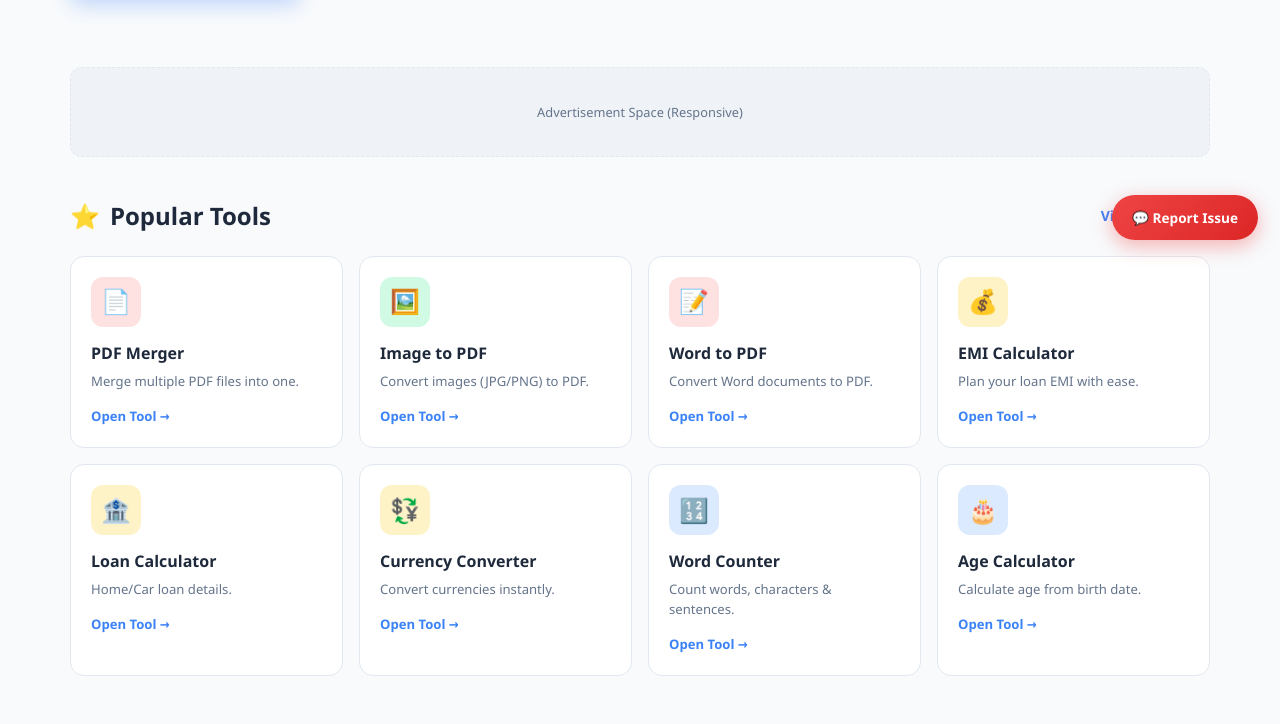
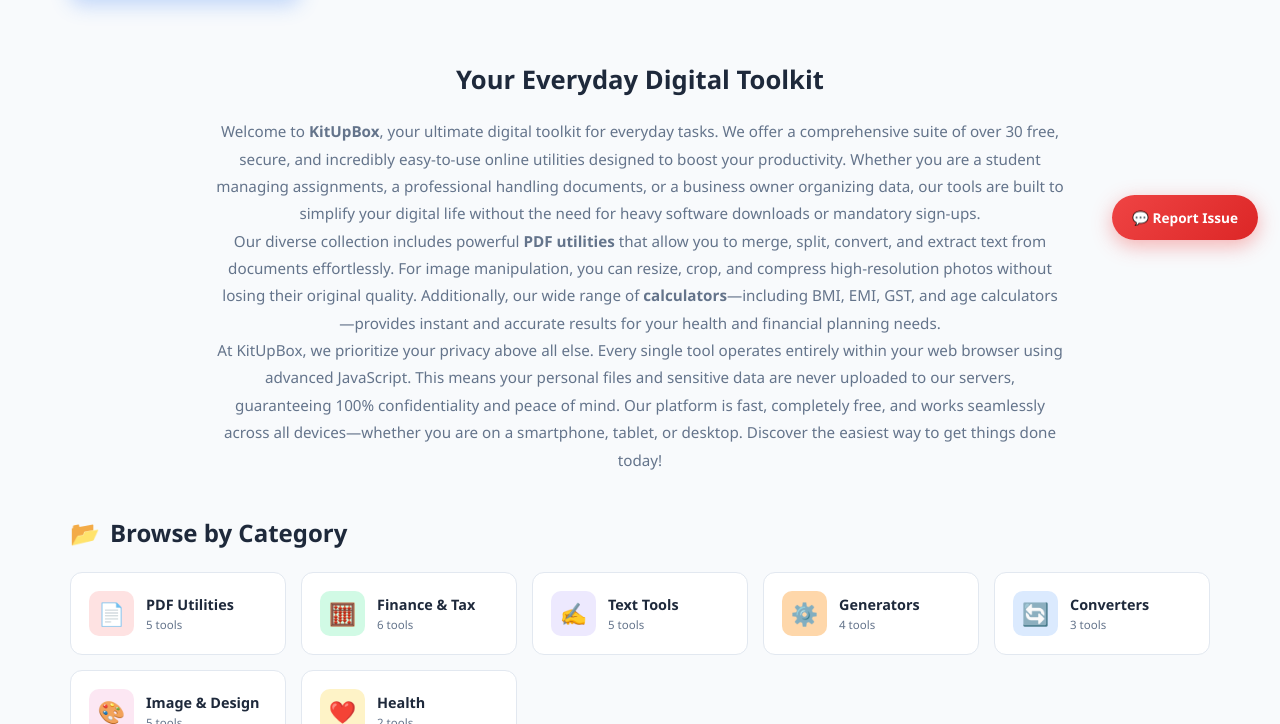
Before and after one commit to dayfunnyvideo-cell/kitupbox, a website: page new-index.html in a window 1280 px wide. Shown: the part 538-1262 px from the top of the page. Drawn offline with nearby package versions, Linux system fonts and the light colour scheme.

Commit message:
Update new-index.html

```diff
--- a/new-index.html
+++ b/new-index.html
@@ -5,7 +5,6 @@
   <meta name="viewport" content="width=device-width, initial-scale=1.0">
   <title>KitUpBox - All-in-One Free Online Tools</title>
   <meta name="description" content="KitUpBox - 30+ Free Online Tools. PDF Merger, Image Compressor, BMI Calculator, QR Generator, EMI Calculator और भी बहुत कुछ।">
-  <meta name="google-site-verification" content="YOUR_VERIFICATION_CODE_HERE" />
 
   <!-- Libraries -->
   <script src="https://cdnjs.cloudflare.com/ajax/libs/pdf-lib/1.17.1/pdf-lib.min.js"></script>
@@ -645,7 +644,7 @@
           <span onclick="rate(5)">★</span>
         </div>
         <div class="rating-info" id="ratingInfo">
-          <strong>4.8</strong> out of 5 (<span data-lang="basedOn">Based on 152 ratings</span>)
+  <span data-lang="basedOn">Rate your experience with our tools!</span>
         </div>
         <div class="rating-thanks" id="ratingThanks" data-lang="thanksRating">
           ✅ Thank you for rating!
@@ -661,7 +660,7 @@
   </section>
 
   <!-- ==================== AD SLOT 1 ==================== -->
-  <div class="ad-slot">
+  <div class="ad-slot" style="display: none;">
     <div class="ad-inner">
       <!-- ADSENSE CODE HERE (Slot 1 - Below Hero) -->
       Advertisement Space (Responsive)
@@ -670,14 +669,17 @@
 
 
 <!-- ==================== POPULAR TOOLS (Top 8) ==================== -->
-<section class="section" id="popular">
-  <div class="section-header">
-    <h3 class="section-title">⭐ <span data-lang="popularTitle">Popular Tools</span></h3>
-    <a class="view-all" onclick="document.getElementById('allTools').scrollIntoView()">
-      <span data-lang="viewAll">View All Tools</span> →
-    </a>
+<!-- SEO Content Section -->
+<section class="section" style="text-align: center; padding-top: 10px; padding-bottom: 20px;">
+  <div style="max-width: 850px; margin: 0 auto; color: var(--text-muted); font-size: 0.95rem; line-height: 1.8;">
+    <h2 style="color: var(--text); font-size: 1.6rem; margin-bottom: 15px;">Your Everyday Digital Toolkit</h2>
+
+    <p>Welcome to <strong>KitUpBox</strong>, your ultimate digital toolkit for everyday tasks. We offer a comprehensive suite of over 30 free, secure, and incredibly easy-to-use online utilities designed to boost your productivity. Whether you are a student managing assignments, a professional handling documents, or a business owner organizing data, our tools are built to simplify your digital life without the need for heavy software downloads or mandatory sign-ups.</p>
+
+    <p>Our diverse collection includes powerful <strong>PDF utilities</strong> that allow you to merge, split, convert, and extract text from documents effortlessly. For image manipulation, you can resize, crop, and compress high-resolution photos without losing their original quality. Additionally, our wide range of <strong>calculators</strong>—including BMI, EMI, GST, and age calculators—provides instant and accurate results for your health and financial planning needs.</p>
+
+    <p>At KitUpBox, we prioritize your privacy above all else. Every single tool operates entirely within your web browser using advanced JavaScript. This means your personal files and sensitive data are never uploaded to our servers, guaranteeing 100% confidentiality and peace of mind. Our platform is fast, completely free, and works seamlessly across all devices—whether you are on a smartphone, tablet, or desktop. Discover the easiest way to get things done today!</p>
   </div>
-  <div class="tools-grid" id="popularGrid"></div>
 </section>
 
 <!-- ==================== CATEGORIES ==================== -->
@@ -740,7 +742,7 @@
 </section>
 
 <!-- ==================== AD SLOT 2 ==================== -->
-<div class="ad-slot">
+<div class="ad-slot" style="display: none;">
   <div class="ad-inner">
     <!-- ADSENSE CODE HERE (Slot 2 - Between Categories and Tools) -->
     Advertisement Space (Responsive)
@@ -756,7 +758,7 @@
 </section>
 
 <!-- ==================== AD SLOT 3 ==================== -->
-<div class="ad-slot">
+  <div class="ad-slot" style="display: none;">
   <div class="ad-inner">
     <!-- ADSENSE CODE HERE (Slot 3 - Before Footer) -->
     Advertisement Space (Responsive)
@@ -792,9 +794,6 @@
     </div>
     <div>
       <h4>Connect</h4>
-      <a href="#">📘 Facebook</a>
-      <a href="#">🐦 Twitter</a>
-      <a href="#">📸 Instagram</a>
     </div>
   </div>
   <div class="footer-bottom">
@@ -942,7 +941,7 @@ const tools = [
     /* ==================== RENDER TOOL CARD ==================== */
     function createToolCard(tool) {
   return `
-        <a class="tool-card" onclick="openTool('${tool.id}')">
+    <a class="tool-card" href="/${tool.id}.html">
       <div class="tool-icon ${tool.color}">${tool.icon}</div>
       <h4>${tool.name}</h4>
       <p>${tool.desc}</p>
```
Lines whose indentation alone changed are shown as unchanged.
